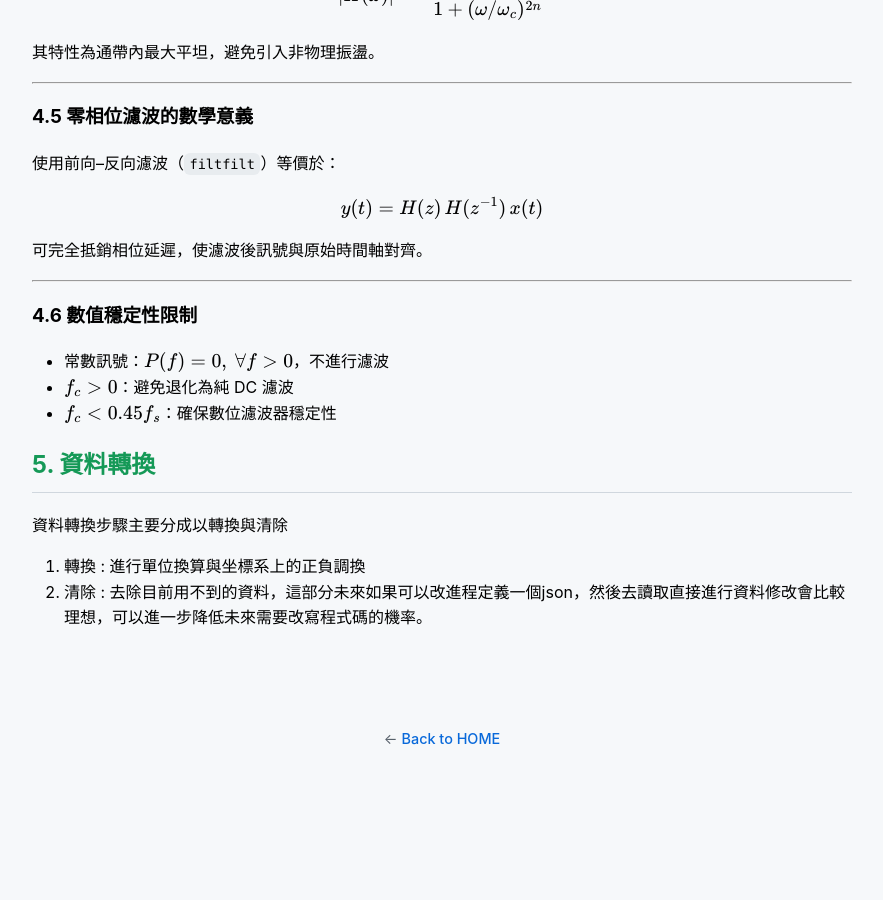
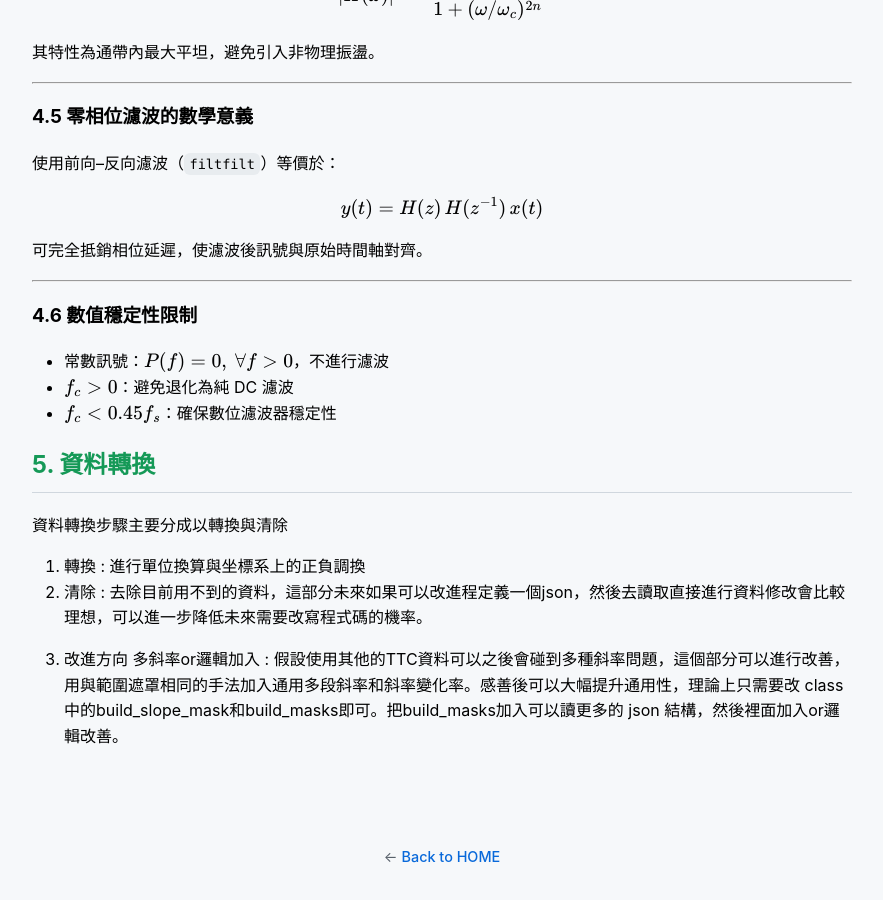
Before and after one commit to DannyHsuC10/Tire-Modeling-and-Parameter-Fitting, a Jekyll site: the page built from Filter/introduction/Filter.md, in a window 1280 px wide and 900 px high, scrolled down 6658 px. Shown: the whole window, without its empty margins (198-1081 px from the left). Built offline with Jekyll 4.4.1, drawn with Linux system fonts in a browser that asks for light colours; our own code applies the rules of GitHub Pages for plain Markdown files; before the commit the page ends 7440 px from its top, so only the background shows below that.

Commit message:
Added for improvement

```diff
--- a/Filter/introduction/Filter.md
+++ b/Filter/introduction/Filter.md
@@ -419,3 +419,6 @@ $$
 
 1. 轉換 : 進行單位換算與坐標系上的正負調換
 1. 清除 : 去除目前用不到的資料，這部分未來如果可以改進程定義一個json，然後去讀取直接進行資料修改會比較理想，可以進一步降低未來需要改寫程式碼的機率。
+
+6. 改進方向
+多斜率or邏輯加入 : 假設使用其他的TTC資料可以之後會碰到多種斜率問題，這個部分可以進行改善，用與範圍遮罩相同的手法加入通用多段斜率和斜率變化率。感善後可以大幅提升通用性，理論上只需要改 class 中的build_slope_mask和build_masks即可。把build_masks加入可以讀更多的 json 結構，然後裡面加入or邏輯改善。
```
Also changed, not shown: README.md (+19 -0 lines), model_matlab/introduction/magic_formula_matlab.md (+4 -0 lines).
